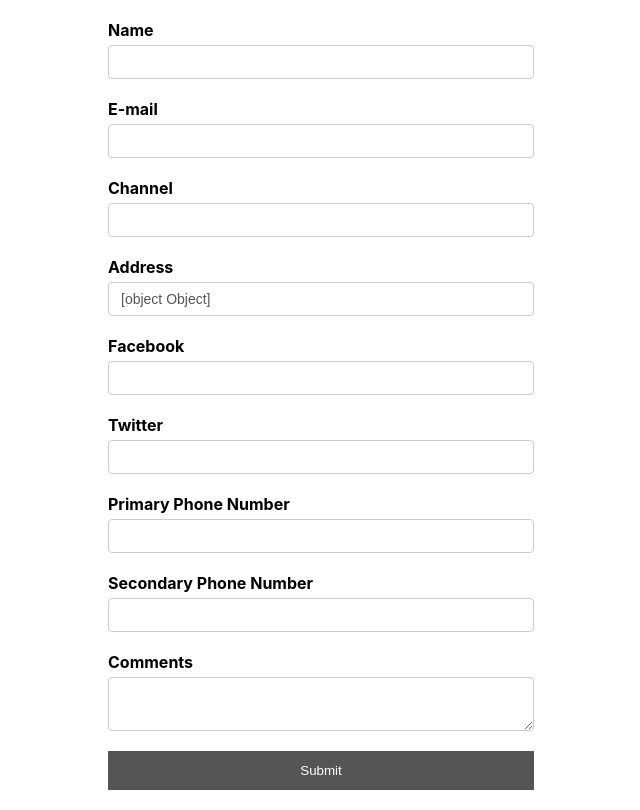
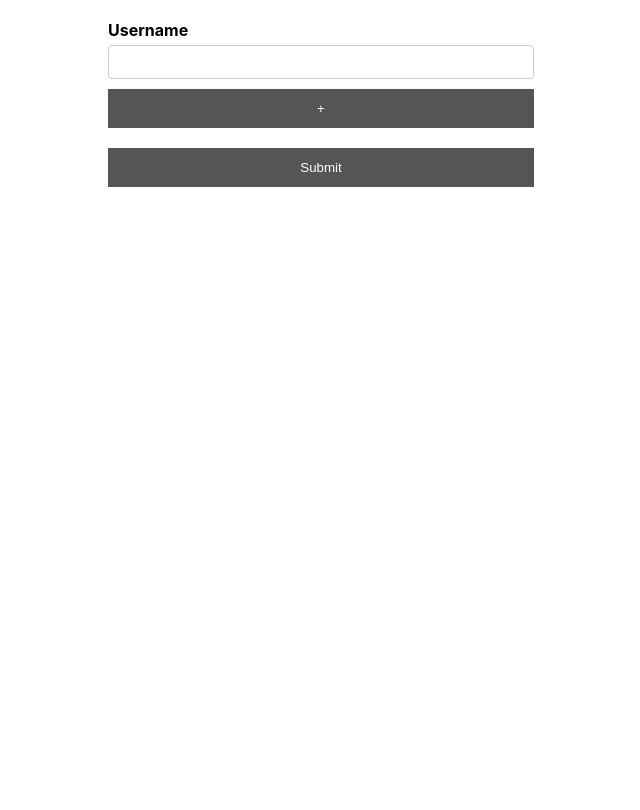
Before and after one commit to Haybuka/React-combo, a React (Create React App) app: page / in a window 1280 px wide. Shown: the whole page, without its empty margins (319-959 px from the left). Built offline with nearby package versions, Linux system fonts and the light colour scheme.

Commit message:
Formik Field Arrays

```diff
--- a/src/App.css
+++ b/src/App.css
@@ -31,6 +31,7 @@ button{
   border: none;
   background-color: #555;
   color: #fff;
+  cursor: pointer;
 }
 
 .form-control{
@@ -42,3 +43,11 @@ button{
   color: red;
   margin: 5px 0;
 }
+
+.button-group{
+  display: flex;
+  justify-content: space-between;
+  align-items: center;
+  margin: 10px 0;
+  gap: 50px;
+}
--- /dev/null
+++ b/src/components/formik/FieldArray/FieldArray.js
@@ -0,0 +1,64 @@
+import React from "react";
+import { Formik, Field, Form, ErrorMessage, FieldArray } from "formik";
+import * as Yup from "yup";
+const FieldArrays = () => {
+  const initialValues = { username: [""] };
+  const onSubmit = (values) => console.log(values);
+  const validationSchema = Yup.object({
+    username: Yup.string().required("Required field"),
+  });
+
+  return (
+    <div>
+      <Formik
+        initialValues={initialValues}
+        validationSchema={validationSchema}
+        onSubmit={onSubmit}
+      >
+        <Form>
+          <div className="form-control">
+            <label htmlFor="name">Username</label>
+            <FieldArray name="username">
+              {(fieldArrayProps) => {
+                // console.log(fieldArrayProps);
+                const { push, remove, form } = fieldArrayProps;
+                const { values } = form;
+                const { username } = values;
+                console.log(username);
+                return (
+                  <div>
+                    {username.map((name, index) => (
+                      <section key={index}>
+                        <div>
+                          <Field
+                            name={`username[${index}]`}
+                            id="username"
+                            type="text"
+                          />
+                          {/* <ErrorMessage
+                            name={`username[${index}]`}
+                            className="error"
+                          /> */}
+                        </div>
+                        <p className="button-group">
+                          {index > 0 && (
+                            <button onClick={() => remove(index)}>-</button>
+                          )}
+                          <button onClick={() => push(index)}>+</button>
+                        </p>
+                      </section>
+                    ))}
+                  </div>
+                );
+              }}
+            </FieldArray>
+          </div>
+
+          <button type="submit">Submit</button>
+        </Form>
+      </Formik>
+    </div>
+  );
+};
+
+export default FieldArrays;
--- a/src/components/formik/Index.js
+++ b/src/components/formik/Index.js
@@ -1,10 +1,12 @@
 import React from 'react'
 import YoutubeForm from './YoutubeForm'
+import FieldArrays from './FieldArray/FieldArray'
 
 const FormikIndex = () => {
   return (
     <div>
-        <YoutubeForm />
+        {/* <YoutubeForm /> */}
+        <FieldArrays />
     </div>
   )
 }
```
Also changed, not shown: 1 other file (tests, documents, lock files or other folders).
